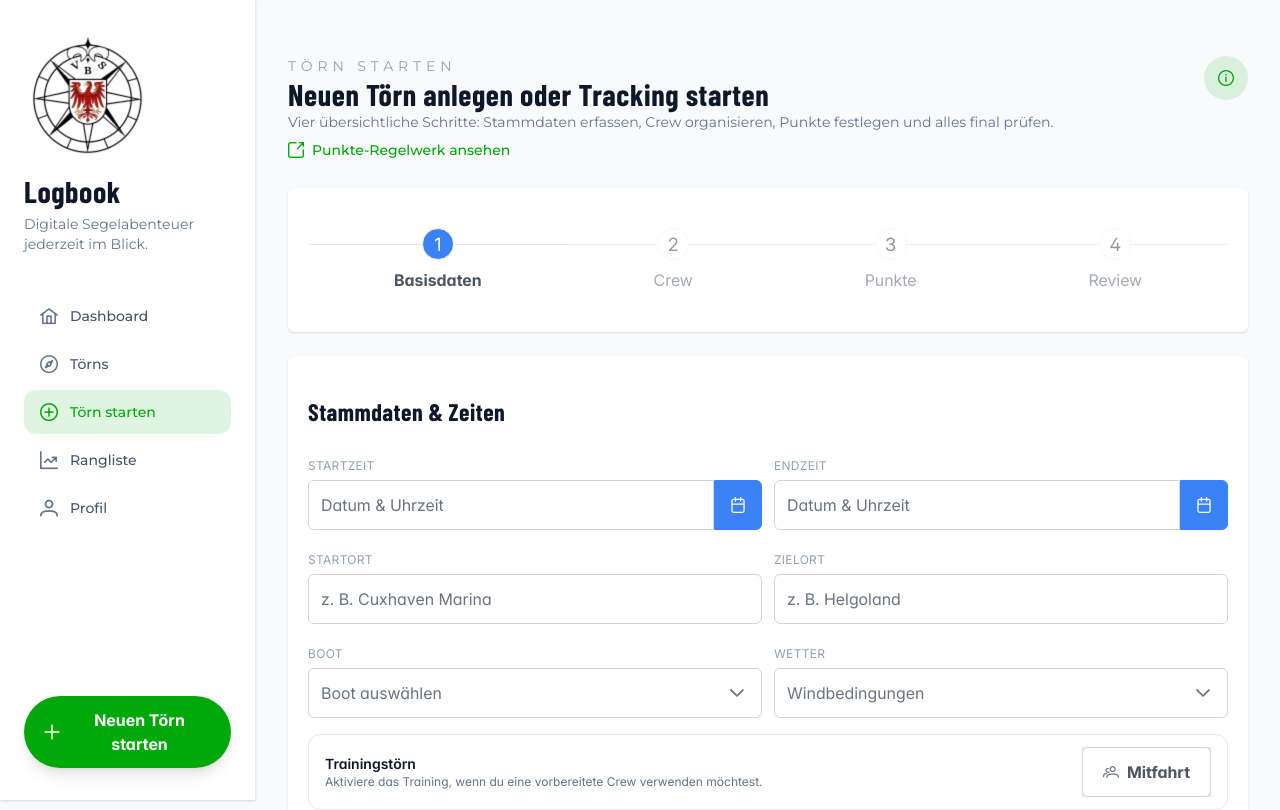
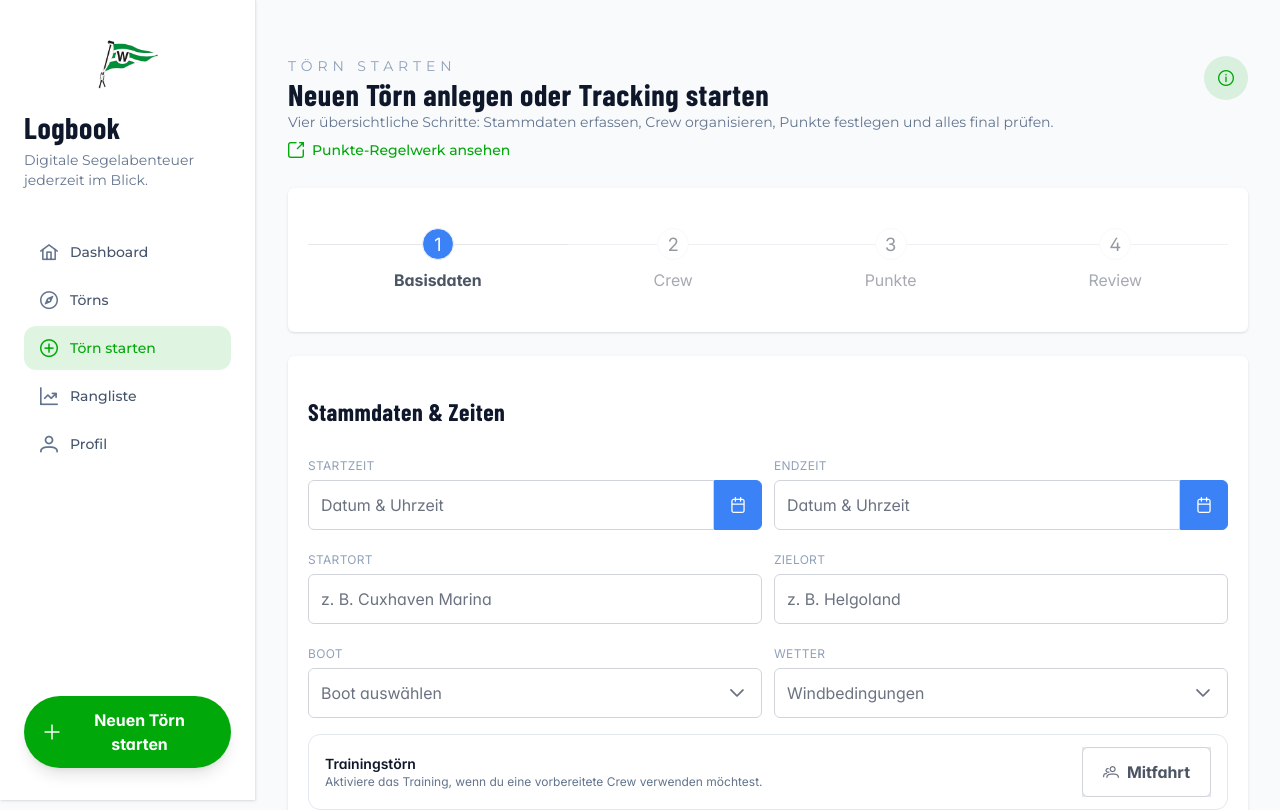
Before and after one commit to chriskch/masys, a Next.js app: page /new-trip in a window 1280 px wide. Shown: the top 810 px of the page. Built offline with nearby package versions, Linux system fonts and the light colour scheme.

Commit message:
New Logo

```diff
--- a/app/auth/page.tsx
+++ b/app/auth/page.tsx
@@ -23,12 +23,12 @@ export default function AuthPage() {
           </p>
           <div className="flex justify-center">
             <Image
-              src="/Logo_Black.webp"
-              alt="MASYS Logbook"
-              width={160}
-              height={40}
+              src="/icon.png"
+              alt="MASYS Logbook icon"
+              width={80}
+              height={80}
               priority
-              className="h-auto w-36"
+              className="h-20 w-20"
             />
           </div>
           <p className="text-sm text-slate-500">
--- a/components/app-shell.tsx
+++ b/components/app-shell.tsx
@@ -56,19 +56,19 @@ export function AppShell({ children }: AppShellProps) {
     <div className="relative flex min-h-screen flex-col bg-slate-50 text-slate-900 md:flex-row">
       {!hideNavigation && (
         <aside className="sticky top-0 hidden h-screen w-64 flex-shrink-0 flex-col border-r border-slate-200 bg-white px-6 py-8 shadow-sm md:flex">
-          <div>
+          <div className="flex flex-col items-center">
             <Image
-              src="/Logo_Black.webp"
-              alt="MASYS Logbook"
-              width={140}
-              height={36}
+              src="/icon.png"
+              alt="MASYS Logbook icon"
+              width={64}
+              height={64}
               priority
-              className="h-auto w-32"
+              className="h-16 w-16"
             />
-            <h1 className="mt-4 text-3xl font-semibold leading-none text-slate-900">
+            <h1 className="mt-4 w-full text-left text-3xl font-semibold leading-none text-slate-900">
               Logbook
             </h1>
-            <p className="mt-2 text-sm text-slate-500">
+            <p className="mt-2 w-full text-left text-sm text-slate-500">
               Digitale Segelabenteuer jederzeit im Blick.
             </p>
           </div>
```
Also changed, not shown: public/icon.png (added).
